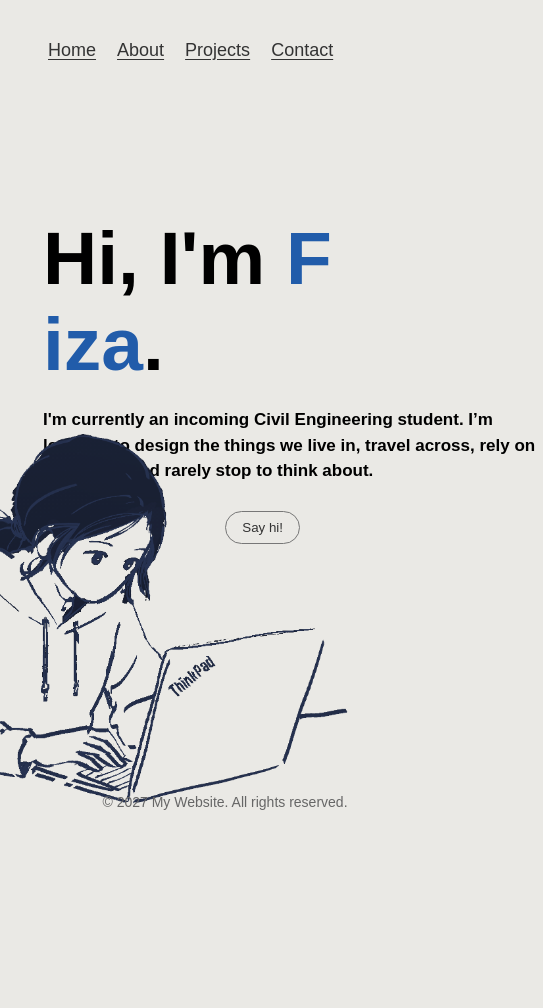
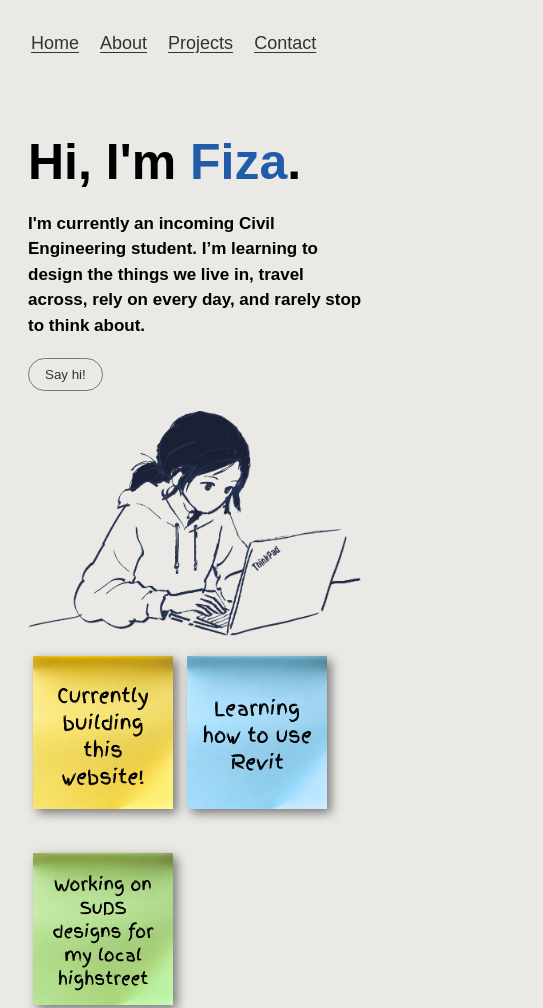
Before and after one commit to silvei0/Portfolio-Website, a plain HTML site: page index.html in a window 390 px wide. Shown: the top 1008 px of the page, 543 px wide, since content can reach past the window. Before the commit the page ends 844 px from the top, so only its background shows below. Drawn offline with Linux system fonts and the light colour scheme; a web font is replaced by a local one.

Commit message:
cleaned up code

```diff
--- a/index.html
+++ b/index.html
@@ -5,27 +5,30 @@
     <meta name="viewport" content="width=device-width, initial-scale=1.0">
     <title>My Website</title>
     <link rel="stylesheet" href="styles.css">
-
+    <script src="script.js" defer></script>
 </head>
 <body>
     <header>
         <nav>
-             <a href="index.html" aria-current="page">Home</a>
-             <a href="about-me.html">About</a>
-             <a href="projects.html">Projects</a>
-             <a href="contact-me.html">Contact</a>
+            <a href="index.html" aria-current="page">Home</a>
+            <a href="about-me.html">About</a>
+            <a href="projects.html">Projects</a>
+            <a href="contact-me.html">Contact</a>
         </nav>
     </header>
     <main>
         <h1 class="hop"><span>H</span><span>i</span><span>,</span> <span>I</span><span>'</span><span>m</span> <span class="blue">F</span><span class="blue">i</span><span class="blue">z</span><span class="blue">a</span><span>.</span></h1>
         <h2>I'm currently  an incoming Civil Engineering student. I’m learning to design the things we live in, travel across, rely on every day, and rarely stop to think about.</h2>
-        <button type="button" class="say-hi" onclick="this.textContent='Hi! 👋'; this.classList.add('clicked')">
-            Say hi!
-        </button>
-        <img class="home-image" src="assets/GIFME.gif" alt="Fiza">
+        <button type="button" class="say-hi">Say hi!</button>
+        <a href="about-me.html">
+            <img class="home-image" src="assets/GIFME.gif" alt="Fiza">
+        </a>
+        <img class="post-it post-it-1" src="assets/post-it-update-.png" alt="Post-it note" draggable="false">
+        <img class="post-it post-it-2" src="assets/post-it-update- (1).png" alt="Post-it note" draggable="false">
+        <img class="post-it post-it-3" src="assets/post-it-update- (2).png" alt="Post-it note" draggable="false">
     </main>
     <footer>
         <p>&copy; 2027 My Website. All rights reserved.</p>
-
     </footer>
 </body>
+</html>
--- /dev/null
+++ b/script.js
@@ -0,0 +1,22 @@
+const sayHiButton = document.querySelector('.say-hi');
+
+sayHiButton.addEventListener('click', () => {
+    sayHiButton.textContent = 'Hi! 👋';
+    sayHiButton.classList.add('clicked');
+});
+
+document.querySelectorAll('.post-it').forEach(postIt => {
+    let x, y;
+
+    postIt.onpointerdown = event => {
+        x = event.clientX - postIt.offsetLeft;
+        y = event.clientY - postIt.offsetTop;
+        postIt.setPointerCapture(event.pointerId);
+    };
+
+    postIt.onpointermove = event => {
+        if (!postIt.hasPointerCapture(event.pointerId)) return;
+        postIt.style.left = event.clientX - x + 'px';
+        postIt.style.top = event.clientY - y + 'px';
+    };
+});
--- a/styles.css
+++ b/styles.css
@@ -1,8 +1,87 @@
+/* Fonts */
+@font-face {
+    font-family: "CustomFont";
+    src: url("assets/font/BRHendrix-Medium-BF6556d1b4e12b2.otf") format("opentype");
+}
+
+@font-face {
+    font-family: "CustomFontBold";
+    src: url("assets/font/BRHendrix-Bold-BF6556d1b5459d3.otf") format("opentype");
+}
+
+/* Shared layout */
 body {
     background-color: #eae9e5;
     font-family: "CustomFont", sans-serif;
 }
 
+nav {
+    position: fixed;
+    top: 40px;
+    left: 40px;
+    width: 100%;
+    font-size: 18px;
+}
+
+nav a {
+    padding: 8px;
+    color: #333;
+    text-decoration: underline;
+    text-underline-offset: 3px;
+}
+
+nav a:hover {
+    color: #777;
+}
+
+nav a[aria-current="page"] {
+    font-family: "CustomFontBold", sans-serif;
+}
+
+main {
+    margin-top: 100px;
+    padding: 50px;
+}
+
+main h1 {
+    margin-bottom: 0;
+    font-size: 75px;
+}
+
+main h2 {
+    width: 500px;
+    margin-top: 20px;
+    font-size: 17px;
+    line-height: 1.5;
+}
+
+footer {
+    position: fixed;
+    bottom: 20px;
+    left: 30px;
+    width: 100%;
+    color: #666;
+    font-size: 14px;
+    text-align: center;
+}
+
+/* About page */
+.about-page {
+    min-height: 100vh;
+    background-image: url("assets/about-background.jpg");
+    background-position: center;
+    background-size: cover;
+}
+
+.about-page nav a {
+    color: #f5f2e8;
+}
+
+.about-page nav a:hover {
+    color: #c4a484;
+}
+
+/* Home page */
 .blue {
     color: #215caa;
 }
@@ -24,47 +103,6 @@ body {
 
 .hop span:hover {
     transform: translateY(-10px);
-}
-
-nav a {
-    color: #333;
-    text-decoration: none;
-    padding: 8px;
-    text-decoration: underline;
-    text-underline-offset: 3px;
-}
-
-nav a:hover {
-    color: #777;
-}
-
-nav a[aria-current="page"] {
-    font-family: "CustomFontBold", sans-serif;
-}
-
-nav {
-    position: fixed;
-    top: 40px;
-    left: 40px;
-    width: 100%;
-    font-size: 18px;
-}
-
-main {
-    margin-top: 130px;
-    padding: 35px;
-}
-
-main h1 {
-    font-size: 75px;
-    margin-bottom: 0;
-}
-
-main h2 {
-    font-size: 17px;
-    margin-top: 20px;
-    width: 500px;
-    line-height: 1.5;
 }
 
 .say-hi {
@@ -89,33 +127,100 @@ main h2 {
     animation: pop 0.4s;
 }
 
+.home-image {
+    position: absolute;
+    right: 40px;
+    bottom: 40px;
+    width: 550px;
+}
+
+.post-it {
+    position: absolute;
+    width: 180px;
+    box-shadow: 4px 4px 10px #777;
+    cursor: grab;
+    touch-action: none;
+    transition: transform 0.2s, box-shadow 0.2s;
+}
+
+.post-it-1 {
+    bottom: 90px;
+    left: 60px;
+}
+
+.post-it-2 {
+    bottom: 100px;
+    left: 430px;
+}
+
+.post-it-3 {
+    bottom: 50px;
+    left: 200px;
+}
+
+.post-it:hover {
+    transform: translateY(-5px);
+    box-shadow: 7px 9px 14px #777;
+}
+
+.post-it:active {
+    cursor: grabbing;
+}
+
 @keyframes pop {
     50% { transform: scale(1.15); }
 }
 
-.home-image {
-    position: absolute;
-    right: 40px;
-    width: 550px;
-    bottom: 40px;
+/* Smaller screens */
+@media (max-width: 900px) {
+    nav {
+        position: static;
+        width: auto;
+        padding: 25px 15px;
+    }
+
+    main {
+        margin-top: 0;
+        padding: 20px;
+    }
+
+    main h1 {
+        font-size: 50px;
+    }
+
+    main h2 {
+        width: auto;
+    }
+
+    .say-hi,
+    .home-image,
+    .post-it {
+        position: relative;
+        top: auto;
+        right: auto;
+        bottom: auto;
+        left: auto;
+    }
+
+    .say-hi {
+        display: block;
+        margin: 20px 0;
+    }
+
+    .home-image {
+        display: block;
+        width: 100%;
+        max-width: 550px;
+    }
+
+    .post-it {
+        width: 140px;
+        margin: 20px 5px;
+    }
+
+    footer {
+        position: static;
+        width: auto;
+        margin-top: 30px;
+    }
 }
-
-footer {
-    position: fixed;
-    bottom: 20px;
-    left: 30px;
-    width: 100%;
-    text-align: center;
-    font-size: 14px;
-    color: #666;
-}
-
-@font-face {
-    font-family: "CustomFontBold";
-    src: url(assets/font/BRHendrix-Bold-BF6556d1b5459d3.otf) format("opentype");
-}
-
-@font-face {
-    font-family: "CustomFont";
-    src: url(assets/font/BRHendrix-Medium-BF6556d1b4e12b2.otf) format("opentype");
-}
```
Also changed, not shown: about-me.html (+1 -1 lines), assets/about-background.jpg (added), assets/post-it-update- (1).png (added), assets/post-it-update- (2).png (added), assets/post-it-update-.png (added).
